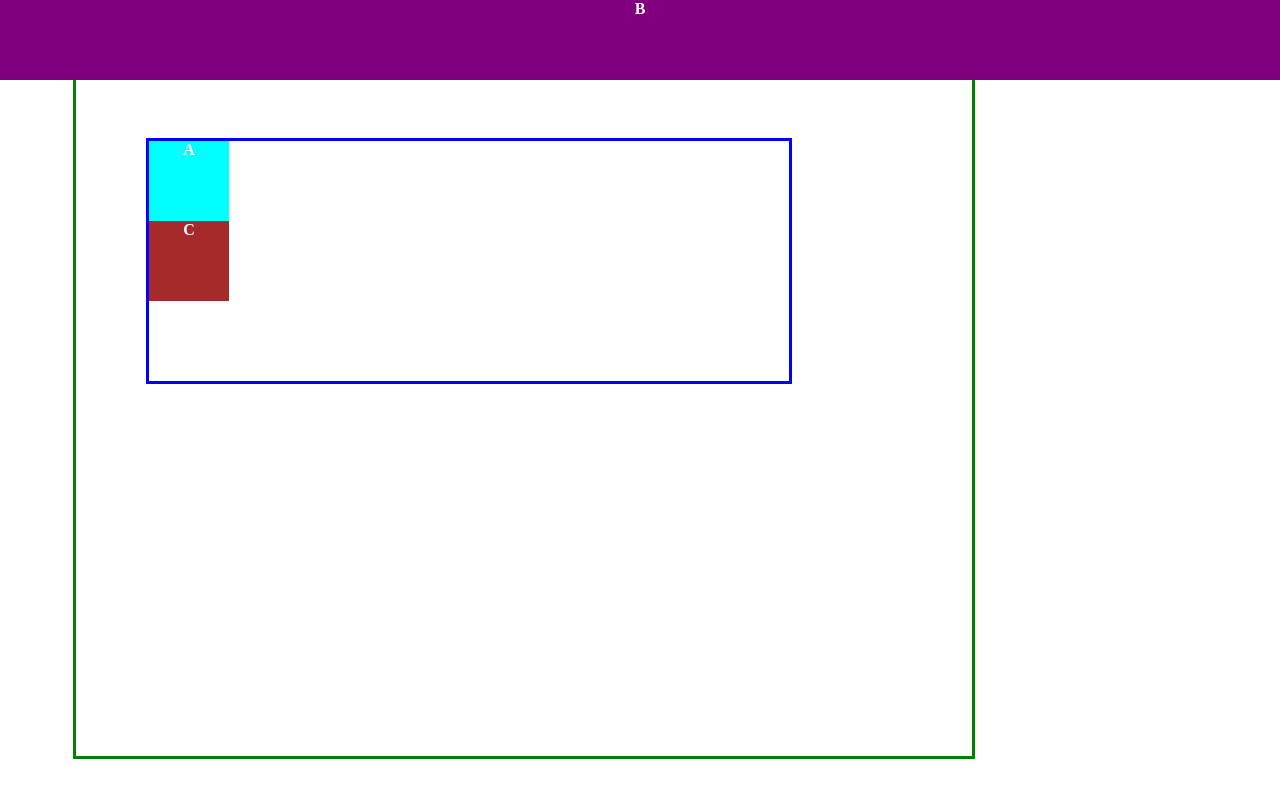
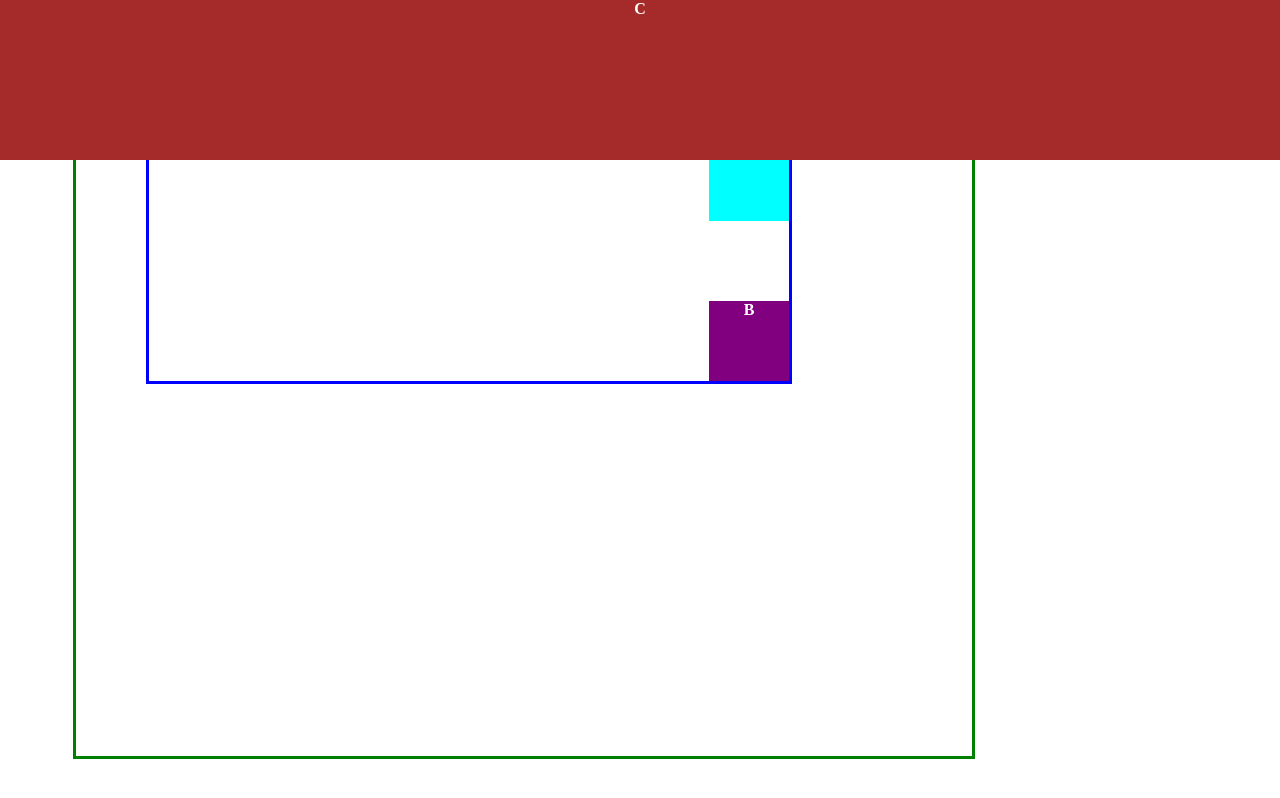
Before and after one commit to hosaenasamson/html-and-css-course, a plain HTML site: page Position/position.html in a window 1280 px wide. Drawn offline with Linux system fonts and the light colour scheme.

Commit message:
new positioncss file

```diff
--- a/Position/position.css
+++ b/Position/position.css
@@ -3,12 +3,14 @@
   height: 43rem;
   border: 3px solid green;
   margin: 65px;
+  /* position: relative; */
 }
 .boxes {
   width: 50vw;
   height: 15rem;
   border: 3px solid blue;
   margin: 70px;
+  position: relative;
   /* Absolute starts */
   /* position: relative; */
   /* Absolute ends */
@@ -20,29 +22,40 @@
   color: white;
   font-weight: bold;
 }
-.box-one {
-  background-color: aqua;
-}
+
 .box-two {
   background-color: purple;
   /* Absolute position start */
-  /* position: absolute;
+  position: absolute;
   right: 0;
-  top: 0; */
+  bottom: 0;
+
   /* Absolute position ends */
 
   /* Relative positions start */
   /* position: relative;
-  right: 0;
-  top: 0; */
+  right: 10px;
+  top: 10px; */
   /* Relative positions end */
 /* Fixed position start */
-  position: fixed;
+  /* position: fixed;
   top: 0;
   right: 0;
-  width: 100vw;
+  width: 100vw; */
   /* Fixed position end */
 }
 .box-three {
   background-color: brown;
+  position: fixed;
+  width: 100%;
+  height: 20%;
+  top: 0;
+  left: 0;
 }
+
+.box-one {
+  background-color: aqua;
+position:absolute;
+ right: 0;
+  top: 0;
+}
```
